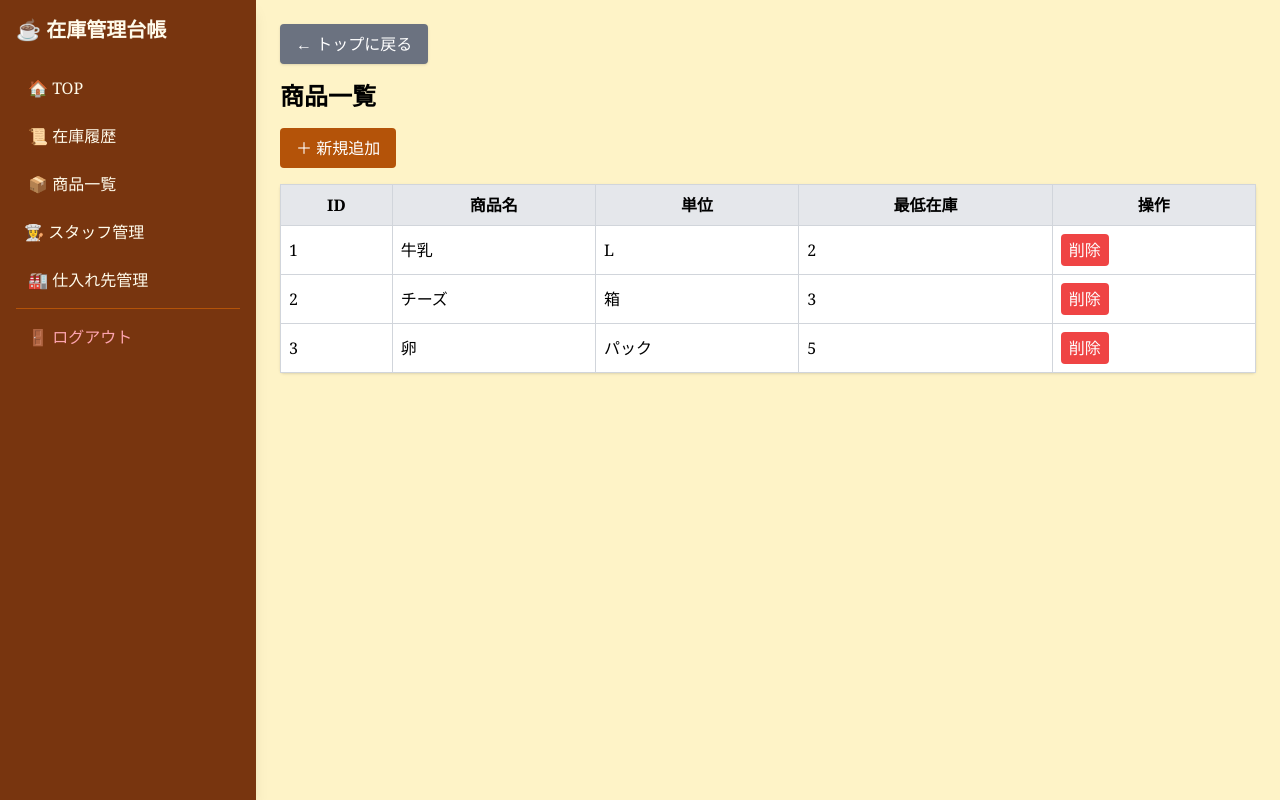
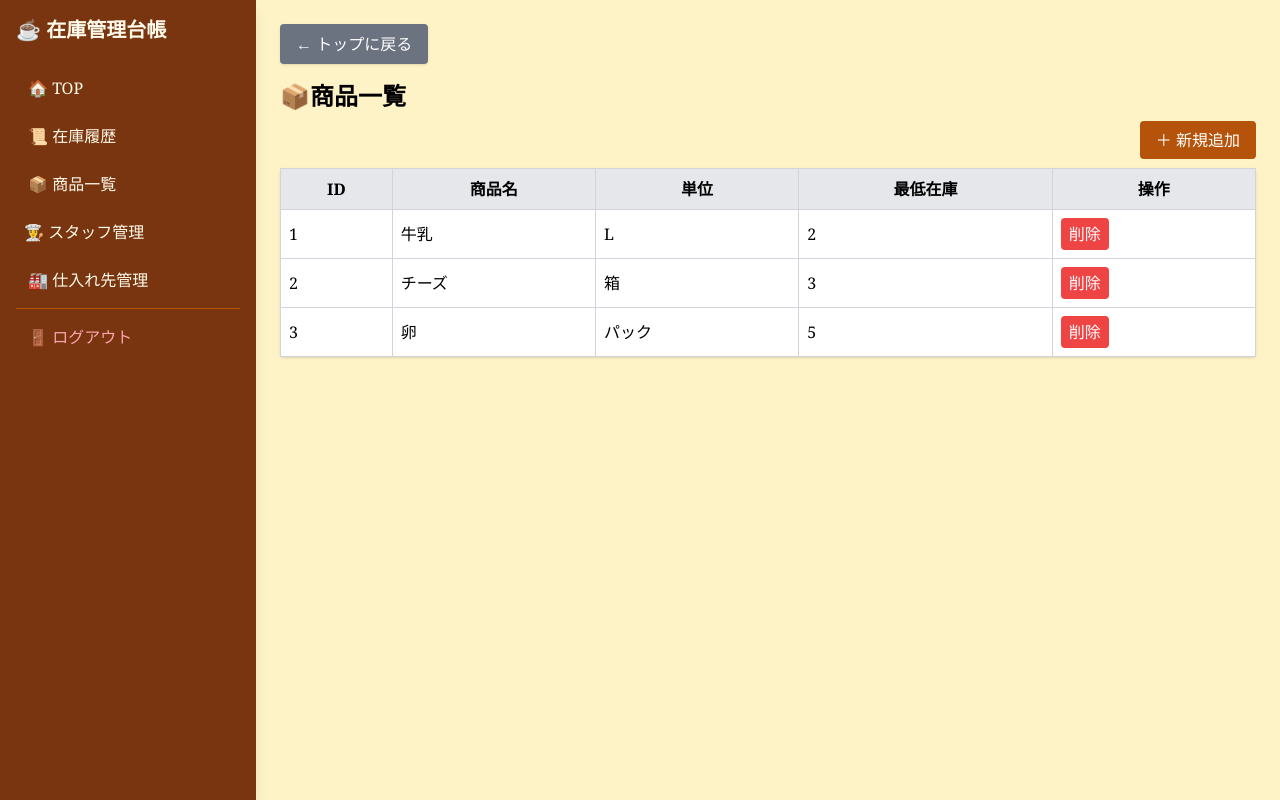
Before and after one commit to sunabakosora/cafe_stock, a Flask app: page /items in a window 1280 px wide. Run offline with Flask 3, Linux system fonts and the light colour scheme; a user stored in the database is signed in; data comes from the database, SQL or seed files in the repository; some libraries are stand-ins or nearby versions.

Commit message:
微修正

```diff
--- a/templates/item_add.html
+++ b/templates/item_add.html
@@ -7,7 +7,6 @@
 </a>
 
 <h2 class="text-2xl font-bold mb-4">商品登録</h2>
-
 
 <form method="post" class="bg-white p-6 shadow rounded w-96">
 
--- a/templates/items_list.html
+++ b/templates/items_list.html
@@ -6,11 +6,14 @@
    ← トップに戻る
 </a>
 
-<h2 class="text-2xl font-bold mb-4">商品一覧</h2>
+<h2 class="text-2xl font-bold mb-4">📦商品一覧</h2>
 
-<a href="/items/add" class="bg-amber-700 text-white px-4 py-2 rounded mb-4 inline-block">
-  ＋ 新規追加
-</a>
+<div class="mb-4 text-right">
+  <a href="/items/add" class="bg-amber-700 text-white px-4 py-2 rounded">
+    ＋ 新規追加
+  </a>
+</div>
+
 
 <table class="w-full bg-white shadow rounded border border-gray-300 border-collapse">
   <tr class="bg-gray-200">
```
Also changed, not shown: templates/suppliers.html (+5 -3 lines), templates/users.html (+5 -3 lines).
